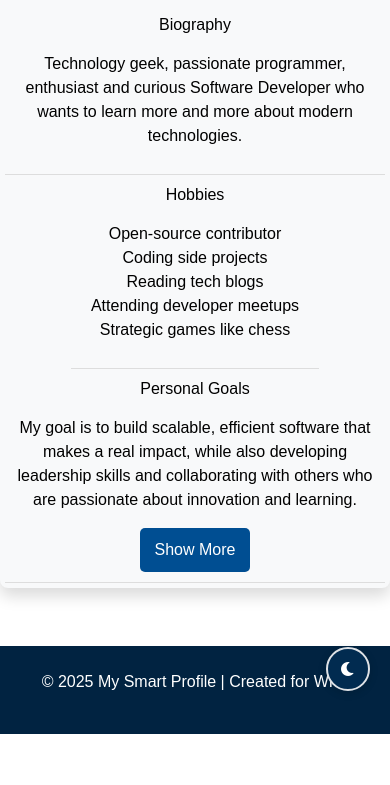
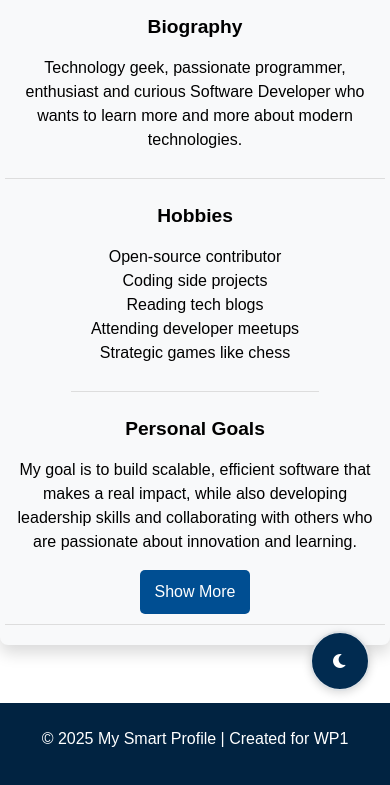
Before and after one commit to Ali-Ismaeel-01/My-Smart-Profile, a plain HTML site: page about.html in a window 390 px wide. Shown: the part 133-918 px from the top of the page. Before the commit the page ends 867 px from the top, so only its background shows below. Drawn offline with nearby package versions, Linux system fonts and the light colour scheme; a web font is replaced by a local one.

Commit message:
Change the size of some elements on the Mobile screen

```diff
--- a/style.css
+++ b/style.css
@@ -382,6 +382,12 @@ footer {
     .hobbies,
     .goals {
         padding: 10px;
+        margin-bottom: 15px;
+    }
+
+    #about-section-id h2 {
+        font-size: 1.2rem;
+        font-weight: 700;
     }
     .theme-switcher {
         position: fixed;
@@ -389,8 +395,8 @@ footer {
         right: 20px;
         top: auto;
         z-index: 2000;
-        width: 44px;
-        height: 44px;
+        width: 60px;
+        height: 60px;
         box-shadow: 0 2px 8px rgba(0, 0, 0, 0.15);
     }
 
```
